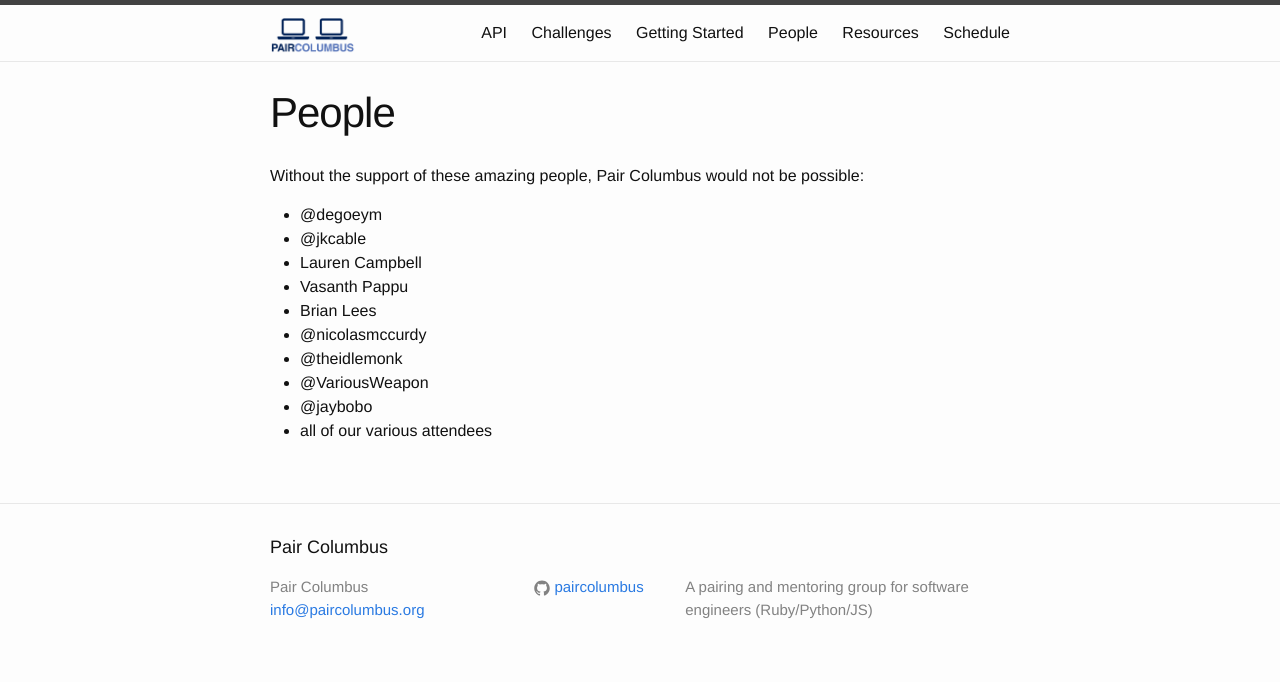
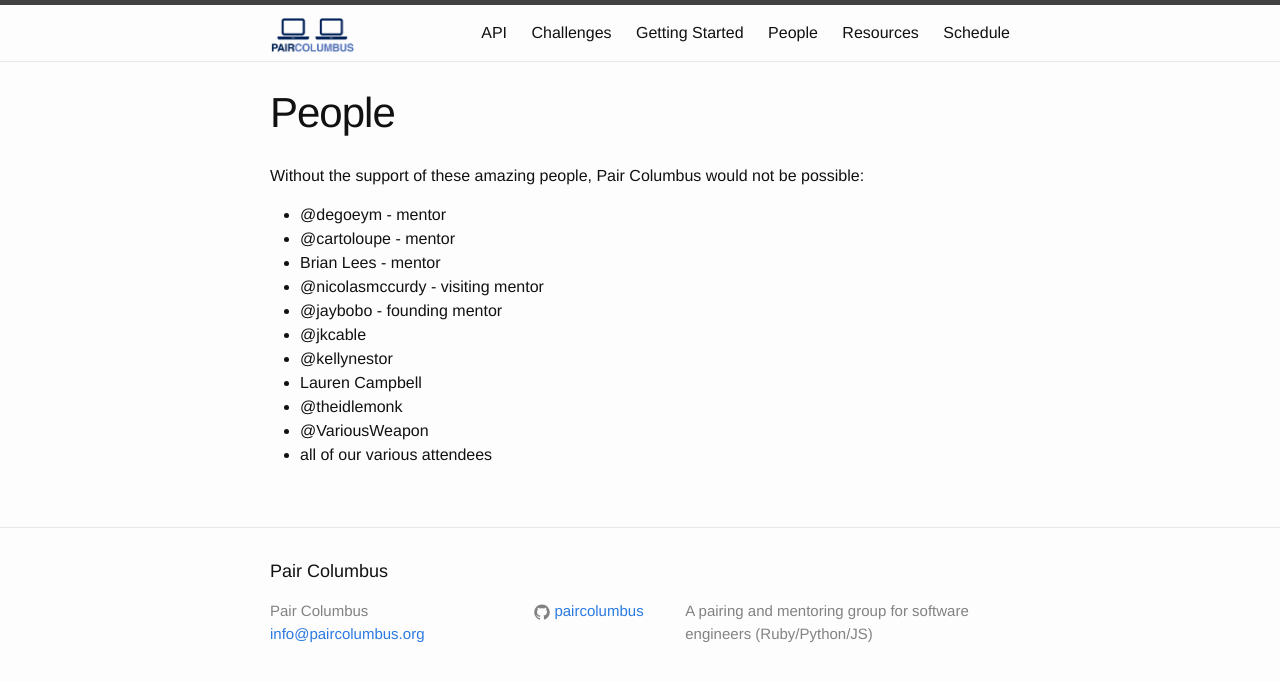
Before and after one commit to paircolumbus/paircolumbus.github.io, a Jekyll site: the page built from pages/people.md, in a window 1280 px wide. Shown: the top 682 px of the page. Built offline with Jekyll 4.4.1, drawn with Linux system fonts in a browser that asks for light colours; comment, search, counter and statistics services are not loaded.

Commit message:
Add titles & kelly to the roster

```diff
--- a/pages/people.md
+++ b/pages/people.md
@@ -6,13 +6,14 @@
 
 Without the support of these amazing people, Pair Columbus would not be possible:
 
-- @degoeym
+- @degoeym - mentor
+- @cartoloupe - mentor
+- Brian Lees - mentor
+- @nicolasmccurdy - visiting mentor
+- @jaybobo - founding mentor
 - @jkcable
+- @kellynestor
 - Lauren Campbell
-- Vasanth Pappu
-- Brian Lees
-- @nicolasmccurdy
 - @theidlemonk
 - @VariousWeapon
-- @jaybobo
 - all of our various attendees
```
